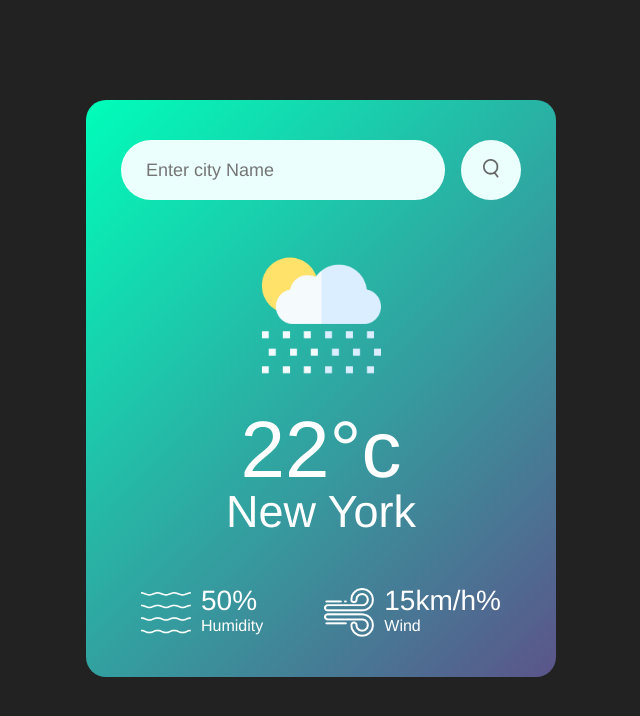
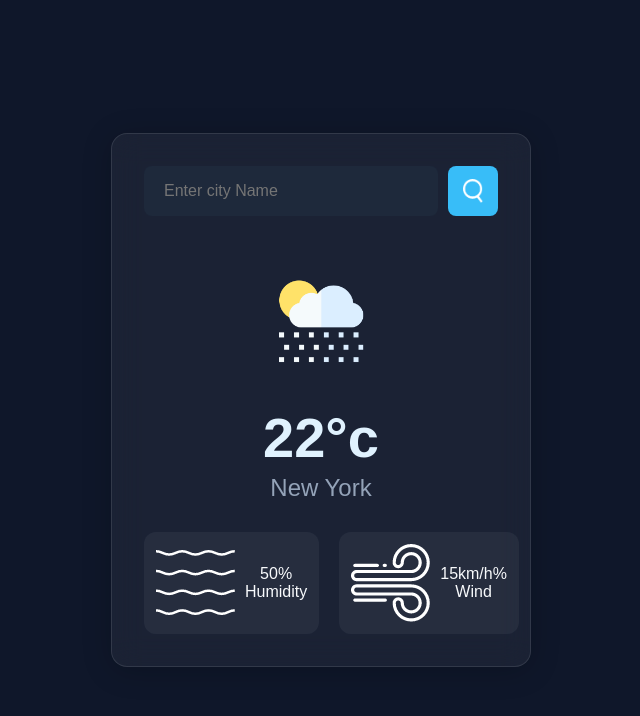
Before and after one commit to abdulmannansiddiqi/WeatherApp, a plain HTML site: page index.html in a window 1280 px wide. Shown: the whole page, without its empty margins (319-959 px from the left). Drawn offline with Linux system fonts and the light colour scheme.

Commit message:
add some style

```diff
--- a/style.css
+++ b/style.css
@@ -2,96 +2,115 @@
     margin: 0;
     padding: 0;
     box-sizing: border-box;
-    font-family: 'Franklin Gothic Medium', 'Arial Narrow', Arial, sans-serif;
+    font-family: 'Poppins', sans-serif;
 }
 
 body {
-    background: #222;
-    color: white;
+    background: #0f172a;
+    color: #f8fafc;
+    display: flex;
+    justify-content: center;
+    align-items: center;
+    min-height: 100vh;
 }
 
 .card {
-    width: 90%;
-    max-width: 470px;
-    background: linear-gradient(135deg, #00feba, #5b548a);
-    color: #fff;
-    margin: 100px auto 0;
-    border-radius: 20px;
-    padding: 40px 35px;
+    width: 100%;
+    max-width: 420px;
+    background: rgba(255, 255, 255, 0.05);
+    border: 1px solid rgba(255, 255, 255, 0.1);
+    backdrop-filter: blur(15px);
+    border-radius: 16px;
+    padding: 32px;
     text-align: center;
+    box-shadow: 0 4px 30px rgba(0, 0, 0, 0.2);
+    transition: all 0.3s ease-in-out;
+}
+
+.card:hover {
+    transform: translateY(-4px);
+    box-shadow: 0 8px 40px rgba(0, 0, 0, 0.4);
 }
 
 .search {
-    width: 100%;
     display: flex;
-    align-items: center;
-    justify-content: space-between;
+    gap: 10px;
+    margin-bottom: 25px;
 }
 
 .search input {
-    border: 0;
-    outline: 0;
-    background: #ebfffc;
-    color: #555;
-    padding: 10px 25px;
-    height: 60px;
-    border-radius: 30px;
     flex: 1;
-    margin-right: 16px;
-    font-size: 18px;
+    padding: 12px 20px;
+    border: none;
+    border-radius: 8px;
+    font-size: 16px;
+    background-color: #1e293b;
+    color: #f1f5f9;
+    transition: 0.2s ease;
+}
+
+.search input:focus {
+    outline: 2px solid #38bdf8;
 }
 
 .search button {
-    border: 0;
-    outline: 0;
-    background: #ebfffc;
-    border-radius: 50%;
-    width: 60px;
-    height: 60px;
+    width: 50px;
+    height: 50px;
+    background: #38bdf8;
+    border: none;
+    border-radius: 8px;
     cursor: pointer;
+    transition: 0.3s ease;
+    display: flex;
+    align-items: center;
+    justify-content: center;
+}
+
+.search button:hover {
+    background: #0ea5e9;
 }
 
 .search button img {
-    width: 16px;
+    width: 20px;
+    filter: brightness(0) invert(1);
 }
 
 .weather-icon {
-    width: 170px;
-    margin-top: 30px;
+    width: 120px;
+    margin: 20px 0;
 }
 
 .weather h1 {
-    font-size: 80px;
-    font-weight: 500;
+    font-size: 56px;
+    font-weight: 600;
+    color: #e0f2fe;
 }
 
 .weather h2 {
-    font-size: 45px;
-    font-weight: 500;
-    margin-top: -10px;
+    font-size: 24px;
+    font-weight: 400;
+    margin-top: 4px;
+    color: #94a3b8;
 }
 
 .details {
     display: flex;
     justify-content: space-between;
-    align-items: center;
-    padding: 0 20px;
-    margin-top: 50px;
+    margin-top: 30px;
+    gap: 20px;
 }
 
 .col {
     display: flex;
     align-items: center;
-    text-align: left;
+    gap: 10px;
+    flex: 1;
+    background-color: rgba(255, 255, 255, 0.05);
+    padding: 12px;
+    border-radius: 12px;
+    transition: 0.3s ease;
 }
 
-.col img {
-    width: 50px;
-    margin-right: 10px;
+.col:hover {
+    background-c
 }
-
-.humidity,
-.wind {
-    font-size: 28px;
-    margin-top: -6px;
-}
```
